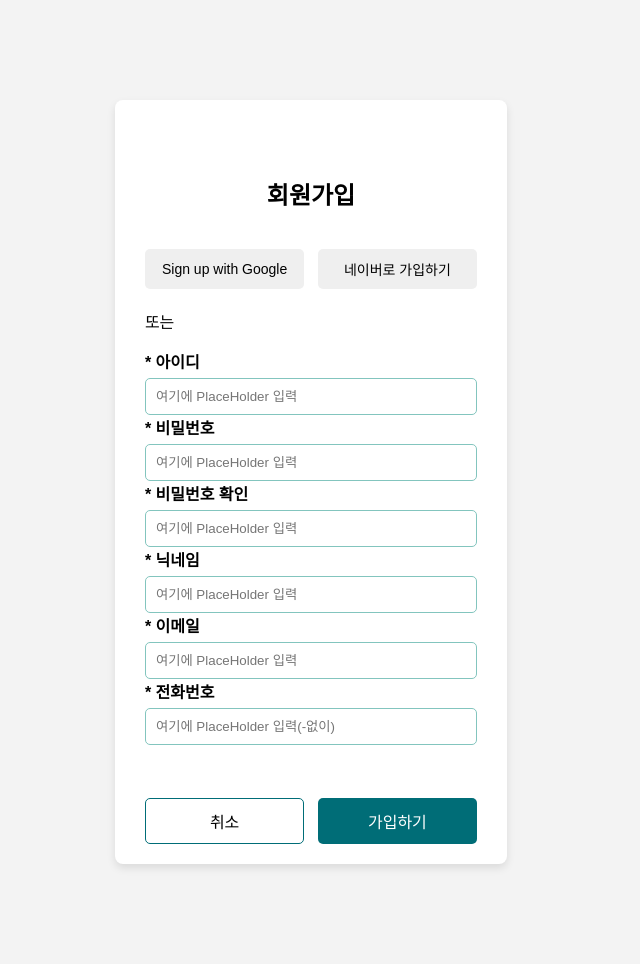
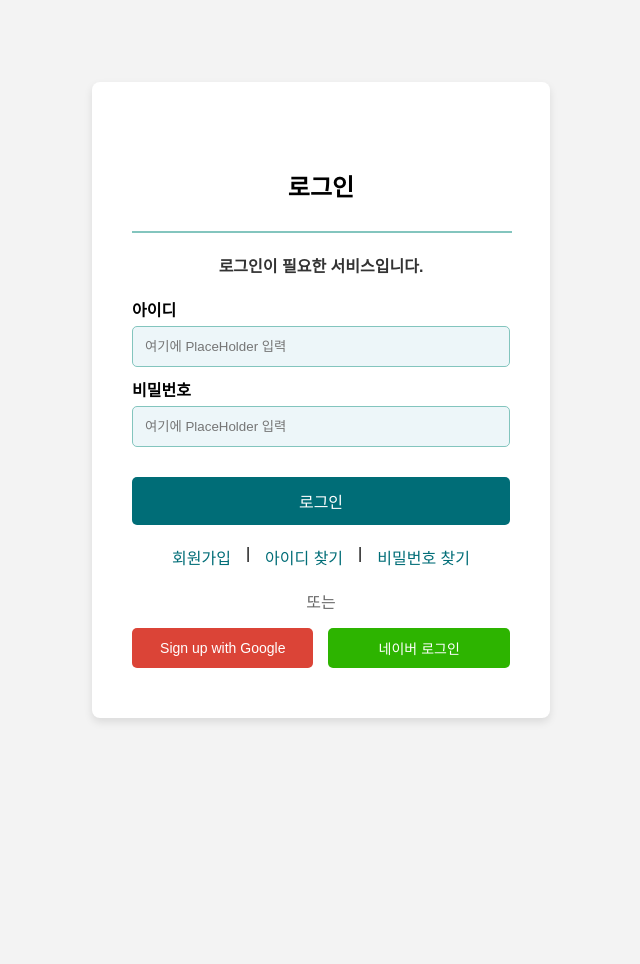
Before and after one commit to Darkiller1234/KHFinalProject, a Java web app: page /login in a window 1280 px wide. Shown: the whole page, without its empty margins (359-999 px from the left). After the commit the page ends 722 px from the top, so only its background shows below. Run offline with Spring Boot 4, a stand-in JSP engine, Linux system fonts and the light colour scheme; the project's own start-up code is not run, and a stand-in starts its controllers and pages.

Commit message:
버튼 로그인 회원가입 인풋창 커밋~!!!

```diff
--- a/KHFinalCertiHub/T3B1/src/main/java/com/kh/T3B1/member/controller/MemberController.java
+++ b/KHFinalCertiHub/T3B1/src/main/java/com/kh/T3B1/member/controller/LoginController.java
@@ -4,10 +4,10 @@ import org.springframework.stereotype.Controller;
 import org.springframework.web.bind.annotation.RequestMapping;
 
 @Controller
-public class MemberController {
+public class LoginController {
 
 	@RequestMapping("login")
 	public String mainPage() {
-		return "main/member";
+		return "main/login";
 	}
 }
--- /dev/null
+++ b/KHFinalCertiHub/T3B1/src/main/webapp/WEB-INF/views/main/login.jsp
@@ -0,0 +1,52 @@
+<%@ page language="java" contentType="text/html; charset=UTF-8"
+    pageEncoding="UTF-8"%>
+<!DOCTYPE html>
+<html>
+<head>
+<meta charset="UTF-8">
+<link rel="stylesheet" href="${pageContext.request.contextPath}/resources/static/css/common/login.css">
+<script src="${pageContext.request.contextPath}/resources/static/js/common/login.js"></script>
+<title>로그인</title>
+</head>
+<body>
+    <div class="wrapper">
+        <div class="content">
+            <br><br>
+            <h2>로그인</h2>
+
+            <br>
+
+            <div class="hr"></div>
+
+            <h3>로그인이 필요한 서비스입니다.</h3>
+
+            <form action="insert.me" method="post" id="login">
+                <div class="form-group">
+                    <label for="userId">아이디</label>
+                    <input type="text" class="form-control" id="userId" placeholder="여기에 PlaceHolder 입력" name="userId" required>
+
+                    <label for="userPwd">비밀번호</label>
+                    <input type="text" class="form-control" id="userPwd" placeholder="여기에 PlaceHolder 입력" name="userPwd" required>
+
+                    <div class="btns">
+                        <button type="submit" class="btn btn-primary">로그인</button>
+                    </div>
+
+                    <div>
+                        <a href="membership">회원가입</a> |
+                        <a href="#">아이디 찾기</a> |
+                        <a href="#">비밀번호 찾기</a>
+                    </div>
+
+                    <p>또는</p>
+
+                    <div class="social-login">
+                        <button class="google-btn">Sign up with Google</button>
+                        <button class="kakao-btn">네이버 로그인</button>
+                    </div>
+                </div>
+            </form>
+        </div>
+    </div>
+</body>
+</html>
--- a/KHFinalCertiHub/T3B1/src/main/webapp/WEB-INF/views/main/member.jsp
+++ /dev/null
@@ -1,56 +0,0 @@
-<%@ page language="java" contentType="text/html; charset=UTF-8"
-    pageEncoding="UTF-8"%>
-<!DOCTYPE html>
-<html>
-<head>
-<meta charset="UTF-8">
-<link rel="stylesheet" href="${pageContext.request.contextPath}/resources/static/css/common/member.css">
-	<script src="${pageContext.request.contextPath}/resources/static/js/common/member.js"></script>
-<title>회원가입</title>
-</head>
-<body>
-    <div class="wrapper">
-        <div class="content">
-        <br><br>
-        <div class="innerOuter">
-            <h2>회원가입</h2>
-            <br>
-
-            <div class="social-login">
-                <button class="google-btn">Sign up with Google</button>
-                <button class="kakao-btn">네이버로 가입하기</button>
-            </div>
-
-            <p>또는</p>
-
-            <form action="insert.me" method="post" id="memberForm">
-                <div class="form-group">
-                    <label for="userId">* 아이디</label>
-                    <input type="text" class="form-control" id="userId" placeholder="여기에 PlaceHolder 입력" name="userId" required>
-
-                    <label for="userPwd">* 비밀번호</label>
-                    <input type="text" class="form-control" id="userPwd" placeholder="여기에 PlaceHolder 입력" name="userPwd" required>
-
-                    <label for="checkPwd">* 비밀번호 확인</label>
-                    <input type="text" class="form-control" id="checkPwd" placeholder="여기에 PlaceHolder 입력" name="checkPwd" required>
-
-                    <label for="nickName">* 닉네임</label>
-                    <input type="text" class="form-control" id="nickName" placeholder="여기에 PlaceHolder 입력" name="nickName" required>
-
-                    <label for="Email">* 이메일</label>
-                    <input type="text" class="form-control" id="Email" placeholder="여기에 PlaceHolder 입력" name="Email" required>
-
-                    <label for="Phone">* 전화번호</label>
-                    <input type="text" class="form-control" id="Phone" placeholder="여기에 PlaceHolder 입력(-없이)" name="Phone" required>
-                    </div>
-                    <br>
-                    <div class="btns">
-                        <button type="reset" class="btn btn-danger">취소</button>
-                        <button type="submit" class="btn btn-primary" disabled>가입하기</button>
-                </div>
-            </form>
-        </div>
-     </div>
-    </div>
-</body>
-</html>
--- /dev/null
+++ b/KHFinalCertiHub/T3B1/src/main/webapp/resources/static/css/common/login.css
@@ -0,0 +1,126 @@
+/* 페이지 전체 설정 */
+body {
+    font-family: Arial, Helvetica, sans-serif;
+    background-color: #f3f3f3;
+    margin: 0;
+    height: 100vh;
+    display: flex;
+    justify-content: center;
+    align-items: center;
+}
+
+/* 로그인 박스 스타일 */
+.content {
+    width: 100%;
+    max-width: 400px;
+    background-color: #ffffff;
+    padding: 30px 40px;
+    border-radius: 8px;
+    box-shadow: 0 4px 8px rgba(0, 0, 0, 0.1);
+}
+
+/* 제목과 안내 문구 */
+.content h2 {
+    text-align: center;
+    font-size: 24px;
+    margin-bottom: 10px;
+}
+
+.content h3 {
+    text-align: center;
+    font-size: 16px;
+    color: #333;
+    margin-bottom: 20px;
+}
+
+/* 수평선 스타일 */
+.hr {
+    border: solid 1px #83c5be;
+    width: 100%;
+    margin-bottom: 20px;
+}
+
+/* 입력 필드 스타일 */
+.form-group label {
+    display: block;
+    font-weight: bold;
+    margin-bottom: 5px;
+}
+
+.form-group input[type="text"] {
+    width: 100%;
+    padding: 12px;
+    border: 1px solid #83c5be;
+    border-radius: 5px;
+    box-sizing: border-box;
+    margin-bottom: 10px;
+    background-color: #EDF6F9;
+}
+
+/* 버튼 스타일 */
+.btns {
+    display: flex;
+    justify-content: center;
+    margin-top: 20px;
+    margin-bottom: 20px;
+}
+
+.btn-primary {
+    background-color: #006d77;
+    width: 100%;
+    padding: 12px;
+    font-size: 16px;
+    border: none;
+    border-radius: 5px;
+    cursor: pointer;
+    color: white;
+}
+
+/* 회원가입, 아이디 찾기, 비밀번호 찾기 링크 스타일 */
+.form-group div {
+    display: flex;
+    justify-content: center;
+    gap: 15px;
+    margin-bottom: 20px;
+}
+
+.form-group div a {
+    color: #006d77;
+    text-decoration: none;
+}
+
+.form-group div a:hover {
+    text-decoration: underline;
+}
+
+/* 또는 텍스트 */
+p {
+    text-align: center;
+    color: #666;
+    margin-bottom: 15px;
+}
+
+/* 소셜 로그인 버튼 스타일 */
+.social-login {
+    display: flex;
+    justify-content: space-between;
+    gap: 10px;
+}
+
+.social-login button {
+    width: 48%;
+    padding: 10px;
+    font-size: 14px;
+    border: none;
+    border-radius: 5px;
+    cursor: pointer;
+    color: #fff;
+}
+
+.google-btn {
+    background-color: #DB4437;
+}
+
+.kakao-btn {
+    background-color: #2DB400;
+}
--- a/KHFinalCertiHub/T3B1/src/main/webapp/resources/static/css/common/member.css
+++ b/KHFinalCertiHub/T3B1/src/main/webapp/resources/static/css/common/membership.css
@@ -38,10 +38,6 @@ body{
     cursor: pointer;
 }
 
-.form-group {
-    margin-bottom: 15px;
-}
-
 .form-group  label {
     display: block;
     font-weight: bold;
@@ -50,10 +46,12 @@ body{
 
 .form-group input[type="text"] {
     width: 100%;
-    padding: 10px;
+    padding: 15px;
     border: 1px solid #83c5be;
     border-radius: 5px;
     box-sizing: border-box;
+    margin-bottom: 20px;
+    background-color: #EDF6F9;
 }
 
 .btns {
@@ -82,3 +80,20 @@ body{
 .btn-primary {
     background-color: #006d77;
 }
+
+.hr {
+    border: solid 1px #83c5be;
+    width: 100%;
+}
+
+p {
+    text-align: center;
+}
+
+.google-btn {
+    background-color: #DB4437;
+}
+
+.kakao-btn {
+    background-color: #2DB400;
+}
--- a/KHFinalCertiHub/T3B1/src/main/webapp/resources/static/js/common/member.js
+++ /dev/null
@@ -1,13 +0,0 @@
-document.addEventListener("DOMContentLoaded", function () {
-    adjustContentPosition();
-});
-
-window.addEventListener("resize", adjustContentPosition);
-
-function adjustContentPosition() {
-    const content = document.querySelector(".content");
-    const screenHeight = window.innerHeight;
-    const contentHeight = content.offsetHeight;
-
-    content.style.top = `${(screenHeight - contentHeight) / 2}px`;
-}
```
Also changed, not shown: KHFinalCertiHub/T3B1/src/main/java/com/kh/T3B1/member/controller/MembershipController.java (added, +13 -0 lines), KHFinalCertiHub/T3B1/src/main/webapp/WEB-INF/views/common/button.jsp (added, +14 -0 lines), KHFinalCertiHub/T3B1/src/main/webapp/WEB-INF/views/common/input.jsp (added, +18 -0 lines), KHFinalCertiHub/T3B1/src/main/webapp/WEB-INF/views/main/membership.jsp (added, +65 -0 lines), KHFinalCertiHub/T3B1/src/main/webapp/resources/static/css/common/button.css (added, +9 -0 lines), KHFinalCertiHub/T3B1/src/main/webapp/resources/static/css/common/input.css (added, +24 -0 lines), KHFinalCertiHub/T3B1/src/main/webapp/resources/static/js/common/login.js (added), KHFinalCertiHub/T3B1/src/main/webapp/resources/static/js/common/membership.js (added).
